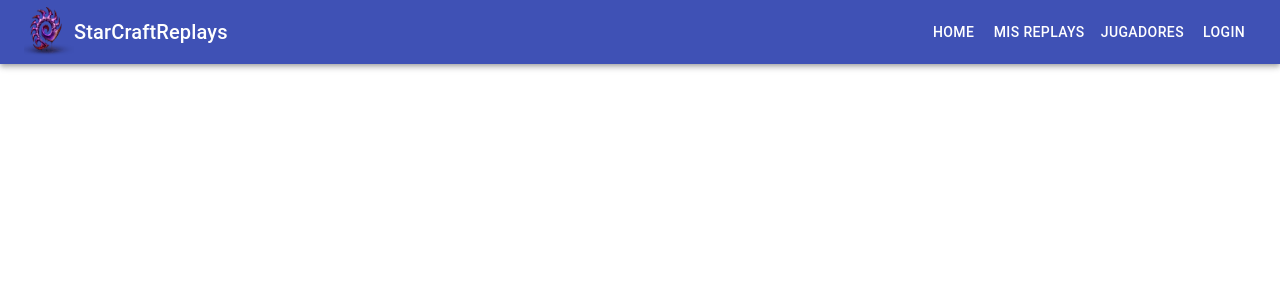
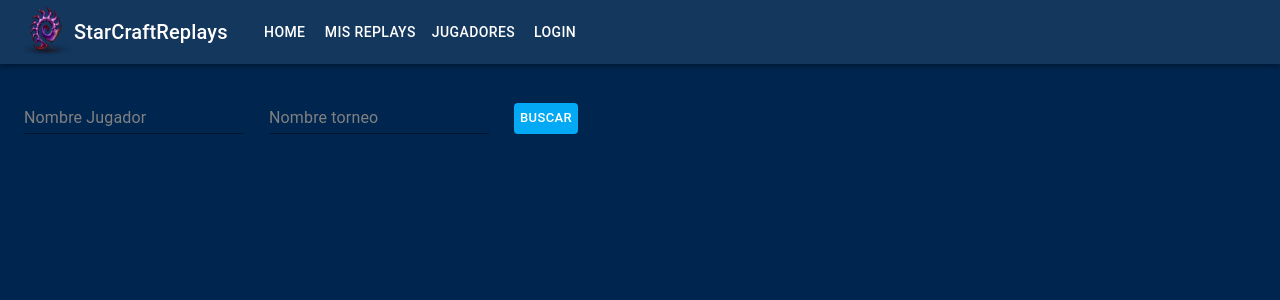
Before and after one commit to carlosNapTwitch/starcraftreplay, a React (Create React App) app: page / in a window 1280 px wide. Shown: the top 300 px of the page. Built offline with nearby package versions, Linux system fonts and the light colour scheme.

Commit message:
form to filter videos

```diff
--- a/src/App.js
+++ b/src/App.js
@@ -7,6 +7,7 @@ import Button from '@material-ui/core/Button';
 import prottos from './images/prottos.png';
 import terran from './images/terran.png';
 import zerg from './images/zerg.png';
+import SearchForm from './components/searchForm/searchform';
 
 const useStyles = makeStyles((theme) => ({
   root: {
@@ -16,8 +17,11 @@ const useStyles = makeStyles((theme) => ({
     marginRight: theme.spacing(2),
   },
   title: {
-    flexGrow: 1,
+    marginRight: '25px',
   },
+  toolbar: {
+    backgroundColor: '#ffffff14',
+  }
 }));
 
 export default function ButtonAppBar() {
@@ -33,7 +37,7 @@ export default function ButtonAppBar() {
 
   return (
     <div className={classes.root}>
-      <AppBar position="static">
+      <AppBar position="static" className={classes.toolbar}>
         <Toolbar>
           <img src={logos[getRandomInt(0,2)]} alt="logo" width="50" height="50" />
           <Typography ml="1" variant="h6" className={classes.title}>
@@ -45,6 +49,7 @@ export default function ButtonAppBar() {
           <Button color="inherit">Login</Button>
         </Toolbar>
       </AppBar>
+      <SearchForm />
     </div>
   );
 }
--- /dev/null
+++ b/src/components/searchForm/searchform.js
@@ -0,0 +1,62 @@
+import React from 'react'
+import Box from '@material-ui/core/Box';
+import Container from '@material-ui/core/Container';
+import Grid from '@material-ui/core/Grid';
+import TextField from '@material-ui/core/TextField';
+import Button from '@material-ui/core/Button';
+import { lightBlue, grey } from '@material-ui/core/colors';
+
+import {
+    makeStyles,
+    withStyles
+  } from '@material-ui/core/styles';
+
+const useStyles = makeStyles((theme) => ({
+    root: {
+        flexGrow: 1,
+        marginTop: '7px'
+    },
+    form: {
+        marginTop: '7px',
+        color: '#fff',
+        display: 'flex',
+        alignItems: 'flex-end',
+        justifyContent: 'even'
+    },
+    input: {
+        marginRight: '25px'
+    }
+}));
+
+const FormButton = withStyles((theme) => ({
+    root: {
+      color: theme.palette.getContrastText(grey[700]),
+      backgroundColor: lightBlue[500],
+      '&:hover': {
+        backgroundColor: lightBlue[700],
+      },
+    },
+  }))(Button);
+
+const SearchFrom = () => {
+    const classes = useStyles();
+    return (
+        <Box>
+            <Container maxWidth="lg">
+                <Grid container justify="center" className={classes.root} spacing={2}>
+                    <Grid item xs={12} >
+                        <Box>
+                            <form className={classes.form} noValidate autoComplete="off" >
+                                <TextField className={classes.input} label="Nombre Jugador" />
+                                <TextField className={classes.input} label="Nombre torneo" />
+                                <FormButton size="small">Buscar</FormButton>
+                            </form>
+                        </Box>
+                    </Grid>
+                </Grid>
+            </Container>
+        </Box>
+    )
+};
+
+export default SearchFrom;
--- a/src/index.css
+++ b/src/index.css
@@ -5,6 +5,7 @@ body {
     sans-serif;
   -webkit-font-smoothing: antialiased;
   -moz-osx-font-smoothing: grayscale;
+  background-color: #002650;
 }
 
 code {
--- a/src/index.js
+++ b/src/index.js
@@ -4,9 +4,24 @@ import './index.css';
 import App from './App';
 import reportWebVitals from './reportWebVitals';
 
+import { ThemeProvider } from "@material-ui/styles";
+import { createMuiTheme } from "@material-ui/core/styles";
+
+const customTheme = createMuiTheme({
+  overrides: {
+    MuiFormLabel: { root: { color: 'grey' }},
+    MuiInput: {
+      input: {
+        color: "white", // if you also want to change the color of the input, this is the prop you'd use
+      }
+    }
+  }});
+
 ReactDOM.render(
   <React.StrictMode>
-    <App />
+    <ThemeProvider theme={customTheme}>
+      <App />
+    </ThemeProvider>
   </React.StrictMode>,
   document.getElementById('root')
 );
```
